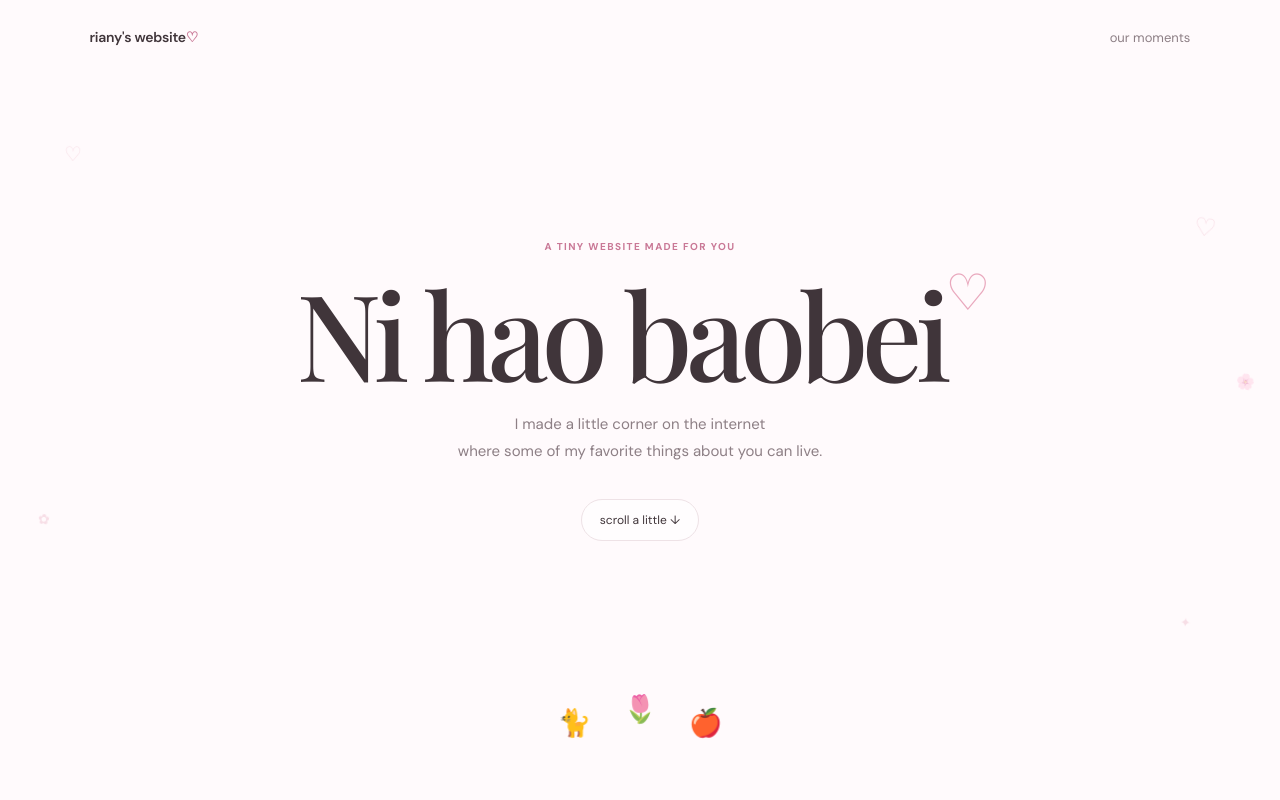
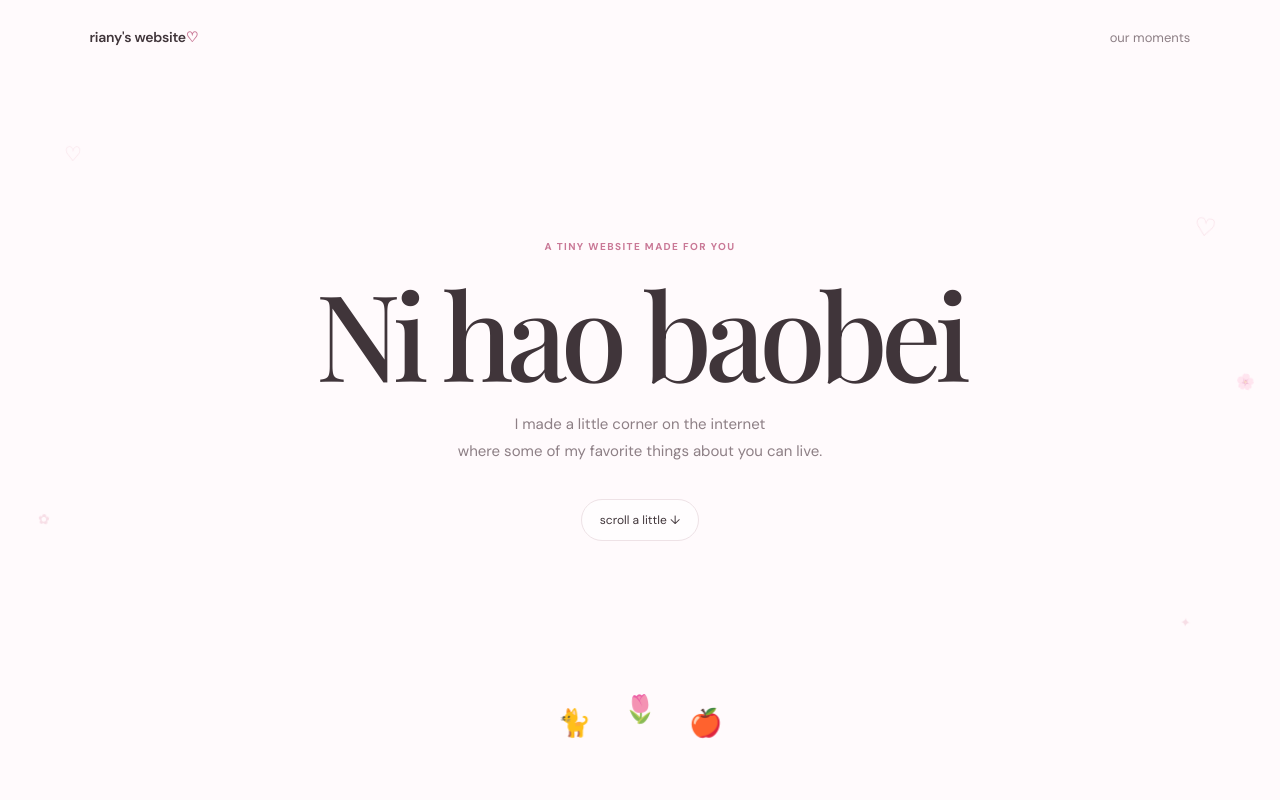
Before and after one commit to ahmadrizkiff/Riany-s-website, a plain HTML site: page index.html in a window 1280 px wide. Shown: the top 800 px of the page. Drawn offline with nearby package versions, Linux system fonts and the light colour scheme; a web font is replaced by a local one.

Commit message:
Update index.html

```diff
--- a/index.html
+++ b/index.html
@@ -22,7 +22,7 @@
 
     <div class="hero-content">
       <p class="eyebrow">a tiny website made for you</p>
-      <h1>Ni hao baobei<span>♡</span></h1>
+      <h1>Ni hao baobei</h1>
       <p class="hero-text">
         I made a little corner on the internet<br>
         where some of my favorite things about you can live.
```
